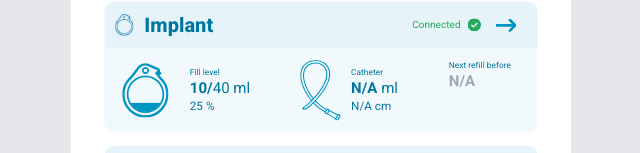
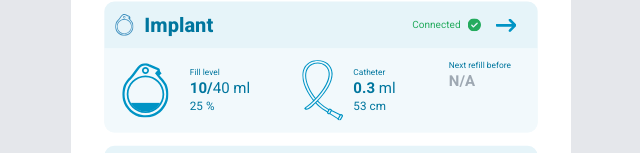
Before and after one commit to lenapopenadesign/miethke-pump-therapy, a React (Vite) app: page / in a window 1280 px wide. Shown: the part 123-276 px from the top of the page, without its empty margins (319-959 px from the left). Built offline with nearby package versions, Linux system fonts and the light colour scheme.

Commit message:
ImplantCard: always show catheter data (0.3 ml / 53 cm), not N/A
The catheter is physical and independent of therapy state — only the refill date
stays N/A until a therapy is added. Drop the now-unused noTherapy prop.

Co-Authored-By: Claude Opus 4.8 <noreply@anthropic.com>

```diff
--- a/src/components/HomeShell.tsx
+++ b/src/components/HomeShell.tsx
@@ -198,7 +198,7 @@ function PatientCard() {
   );
 }
 
-function ImplantCard({ refillDate, noTherapy, fillFraction }: { refillDate: string; noTherapy: boolean; fillFraction: number }) {
+function ImplantCard({ refillDate, fillFraction }: { refillDate: string; fillFraction: number }) {
   const navigate = useNavigate();
   const noDate = refillDate === 'N/A';
   const fillMl = Math.round(fillFraction * 40);
@@ -248,10 +248,10 @@ function ImplantCard({ refillDate, noTherapy, fillFraction }: { refillDate: stri
                 <div className="content-stretch flex flex-col items-start justify-center relative shrink-0 text-[#00769e] tracking-[0.1px] whitespace-nowrap">
                   <p className="font-['Roboto',sans-serif] font-normal leading-[24px] relative shrink-0 text-[20px]" style={{ fontVariationSettings: "'wdth' 100" }}>Catheter</p>
                   <p className="font-['Roboto',sans-serif] font-bold leading-[0] relative shrink-0 text-[0px]" style={{ fontVariationSettings: "'wdth' 100" }}>
-                    <span className="leading-[52px] text-[36px]">{noTherapy ? 'N/A' : '0.3'}</span>
+                    <span className="leading-[52px] text-[36px]">0.3</span>
                     <span className="font-normal leading-[52px] text-[36px]">{` ml`}</span>
                   </p>
-                  <p className="font-['Roboto',sans-serif] font-normal leading-[36px] relative shrink-0 text-[28px]" style={{ fontVariationSettings: "'wdth' 100" }}>{noTherapy ? 'N/A cm' : '53 cm'}</p>
+                  <p className="font-['Roboto',sans-serif] font-normal leading-[36px] relative shrink-0 text-[28px]" style={{ fontVariationSettings: "'wdth' 100" }}>53 cm</p>
                 </div>
               </div>
               {/* Next refill */}
@@ -472,7 +472,7 @@ export function HomeShell({ therapyStatus, therapyBody, onTherapyClick }: Props)
       <div className="absolute bg-[#3b2d7c] h-[35px] left-0 top-0 w-[1200px]" />
       <div className="absolute content-stretch flex flex-col gap-[32px] items-center left-0 pb-[80px] pt-[56px] px-[80px] top-[35px] w-[1200px]">
         <PatientCard />
-        <ImplantCard refillDate={noTherapy ? 'N/A' : refillDate} noTherapy={noTherapy} fillFraction={fillFraction} />
+        <ImplantCard refillDate={noTherapy ? 'N/A' : refillDate} fillFraction={fillFraction} />
         <div onClick={onTherapyClick} className={`bg-[#e6f4f9] content-stretch flex flex-col items-start relative rounded-[24px] shrink-0 w-[1040px] ${onTherapyClick ? 'cursor-pointer' : ''}`}>
           <TherapyHeader status={therapyStatus} />
           <div className="bg-[rgba(255,255,255,0.5)] content-stretch flex flex-col gap-[25px] items-start pb-[16px] pt-[8px] px-[24px] relative rounded-bl-[24px] rounded-br-[24px] shrink-0 w-full">
```
